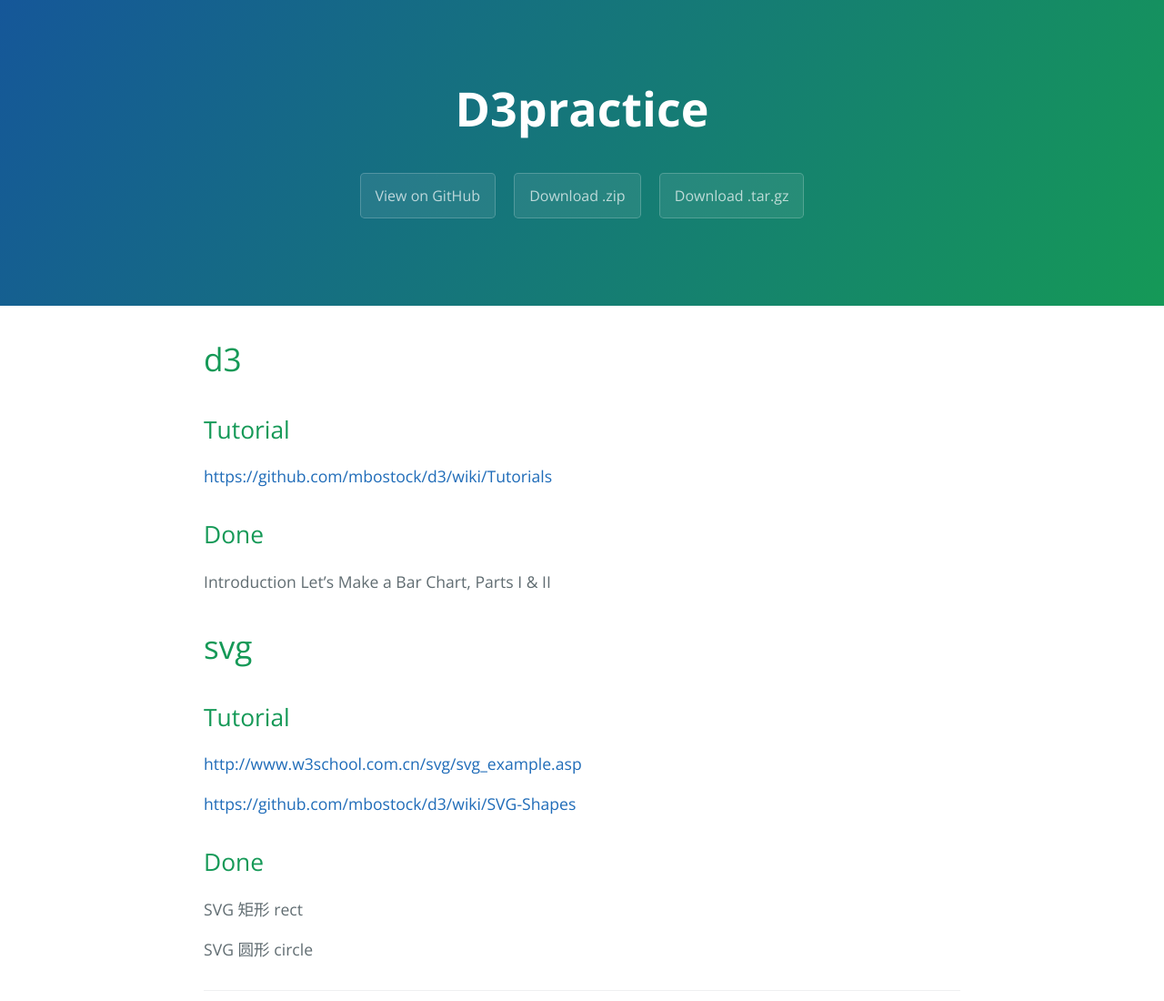
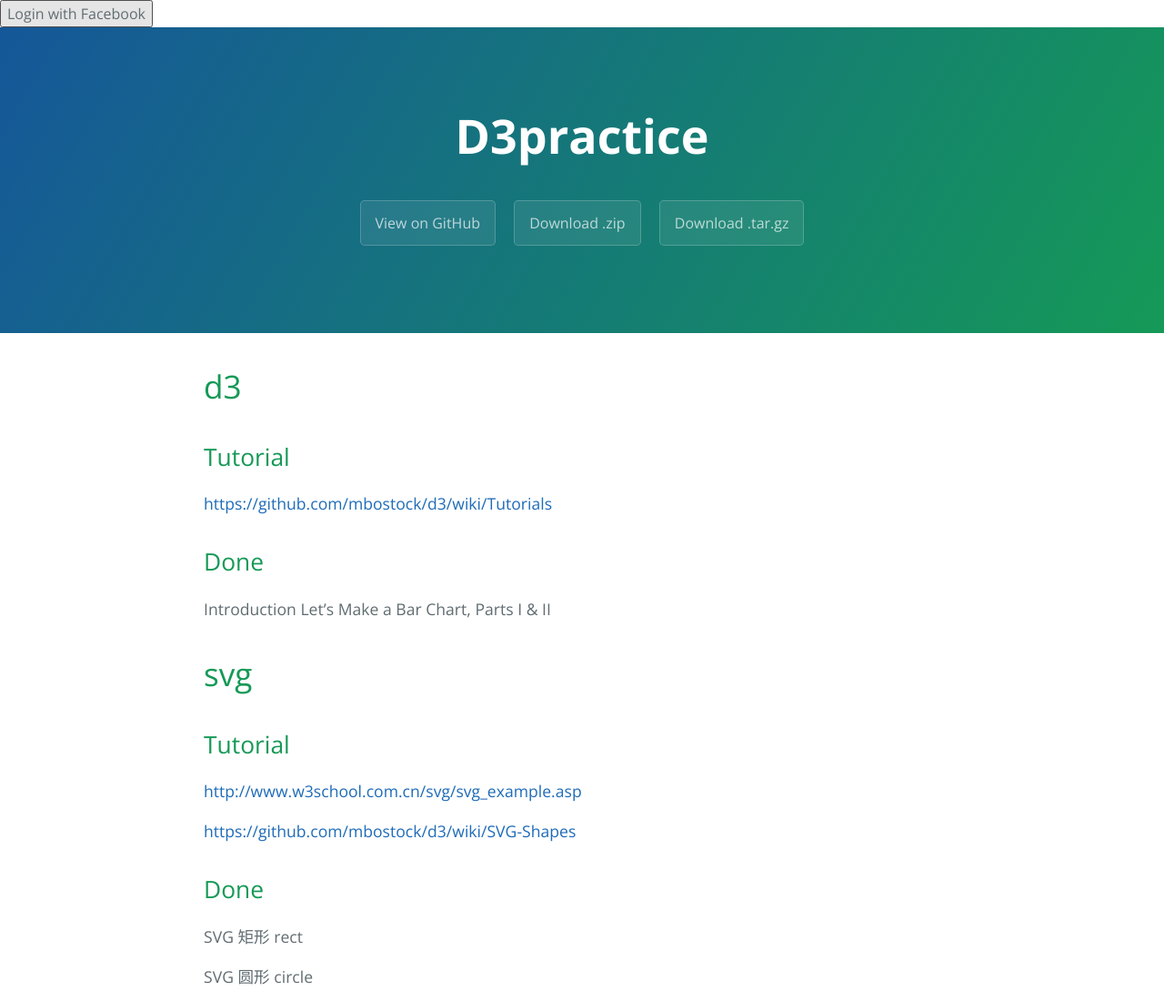
Before and after one commit to chino0616/d3Practice, a plain HTML site: page index.html in a window 1280 px wide. Shown: the top 1100 px of the page at 91% size. Drawn offline with nearby package versions, Linux system fonts and the light colour scheme.

Commit message:
Update index.html

```diff
--- a/index.html
+++ b/index.html
@@ -39,6 +39,14 @@
    }(document, /*debug*/ false));
 </script>
 <div id="fb-root"> </div>
+<script>
+// Only works after `FB.init` is called
+function myFacebookLogin() {
+  FB.login(function(){}, {scope: 'publish_actions'});
+}
+</script>
+<button onclick="myFacebookLogin()">Login with Facebook</button>
+
 <div class="fb-like"> </div>
     <section class="page-header">
       <h1 class="project-name">D3practice</h1>
```
